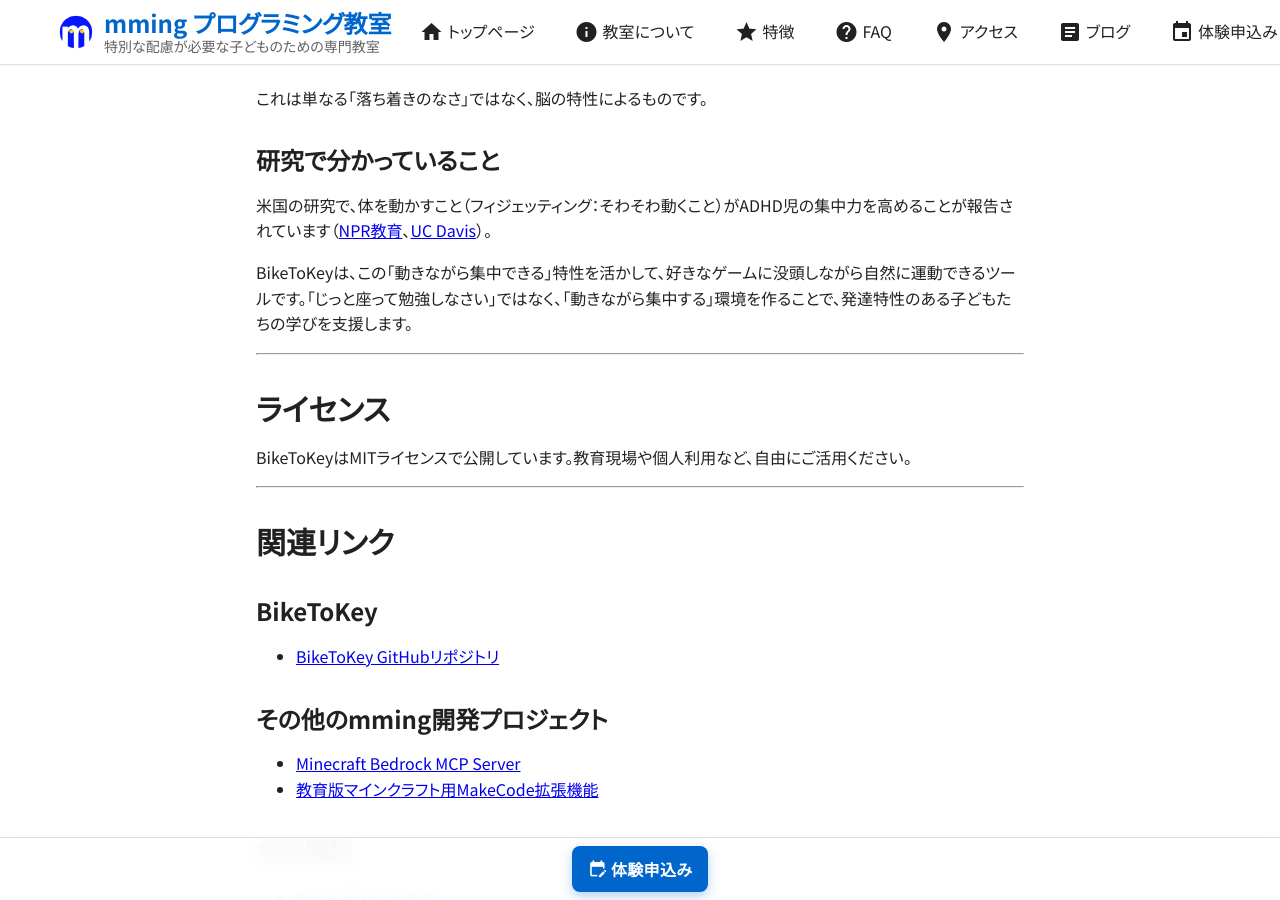
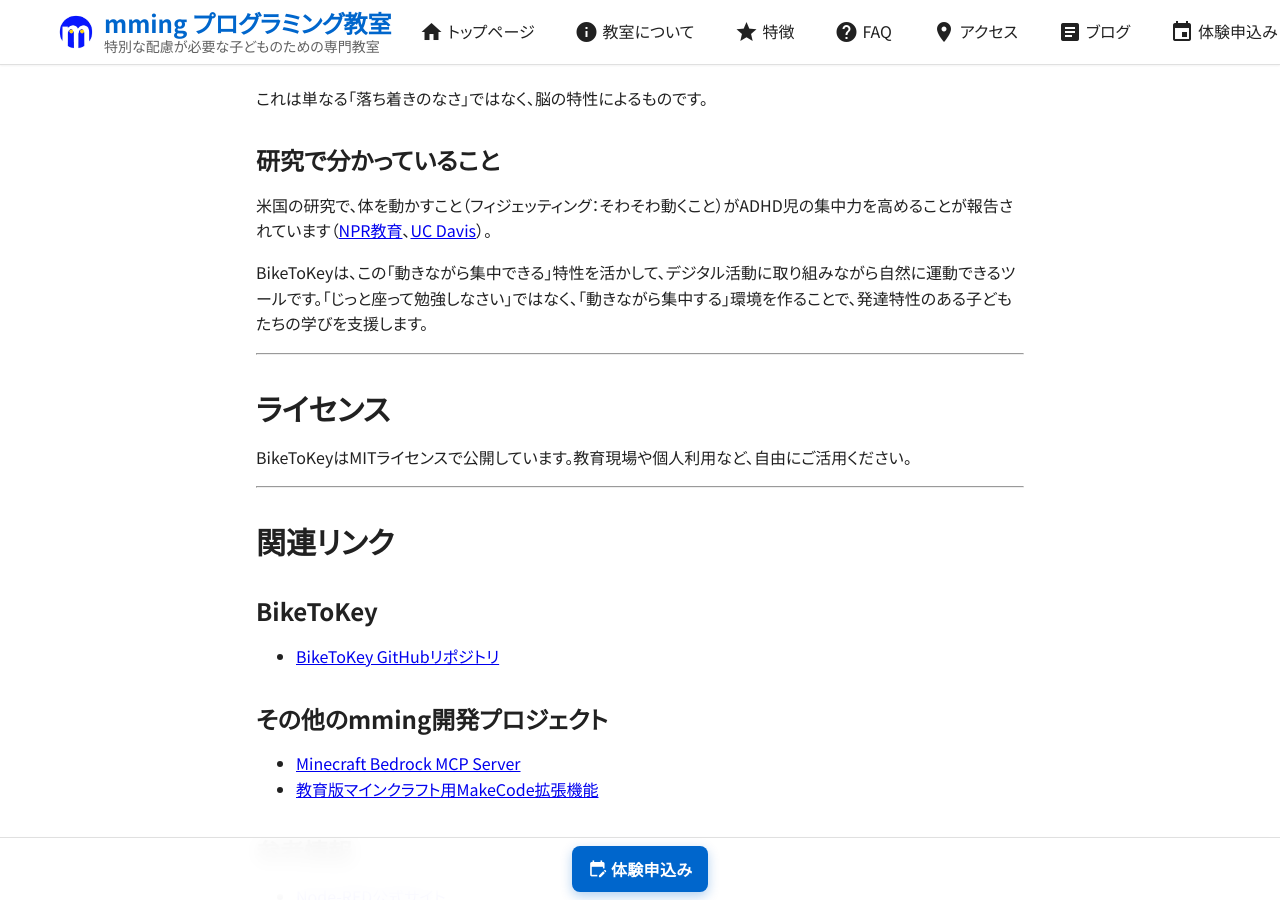
Before and after one commit to Mming-Lab/Mming-Lab.github.io, a Jekyll site: the page built from _posts/2026-01-03-bike-to-key.md, in a window 1280 px wide and 900 px high, scrolled down 2641 px. Built offline with Jekyll 4.4.1, drawn with Linux system fonts in a browser that asks for light colours.

Commit message:
表現をより汎用的に修正
「好きなゲームに没頭しながら」を「デジタル活動に取り組みながら」に変更し、ゲーム以外の用途も含む幅広い表現に修正。

🤖 Generated with [Claude Code](https://claude.com/claude-code)

Co-Authored-By: Claude Sonnet 4.5 <noreply@anthropic.com>

```diff
--- a/_posts/2026-01-03-bike-to-key.md
+++ b/_posts/2026-01-03-bike-to-key.md
@@ -106,7 +106,7 @@ ADHD特性のある子どもの中には、座ってじっとしているより
 
 米国の研究で、体を動かすこと（フィジェッティング：そわそわ動くこと）がADHD児の集中力を高めることが報告されています（[NPR教育](https://www.npr.org/sections/ed/2015/05/14/404959284/fidgeting-may-help-concentration-for-students-with-adhd){:target="_blank"}、[UC Davis](https://health.ucdavis.edu/news/headlines/does-fidgeting-help-people-with-adhd-focus-/2024/10){:target="_blank"}）。
 
-BikeToKeyは、この「動きながら集中できる」特性を活かして、好きなゲームに没頭しながら自然に運動できるツールです。「じっと座って勉強しなさい」ではなく、「動きながら集中する」環境を作ることで、発達特性のある子どもたちの学びを支援します。
+BikeToKeyは、この「動きながら集中できる」特性を活かして、デジタル活動に取り組みながら自然に運動できるツールです。「じっと座って勉強しなさい」ではなく、「動きながら集中する」環境を作ることで、発達特性のある子どもたちの学びを支援します。
 
 ---
 
```
